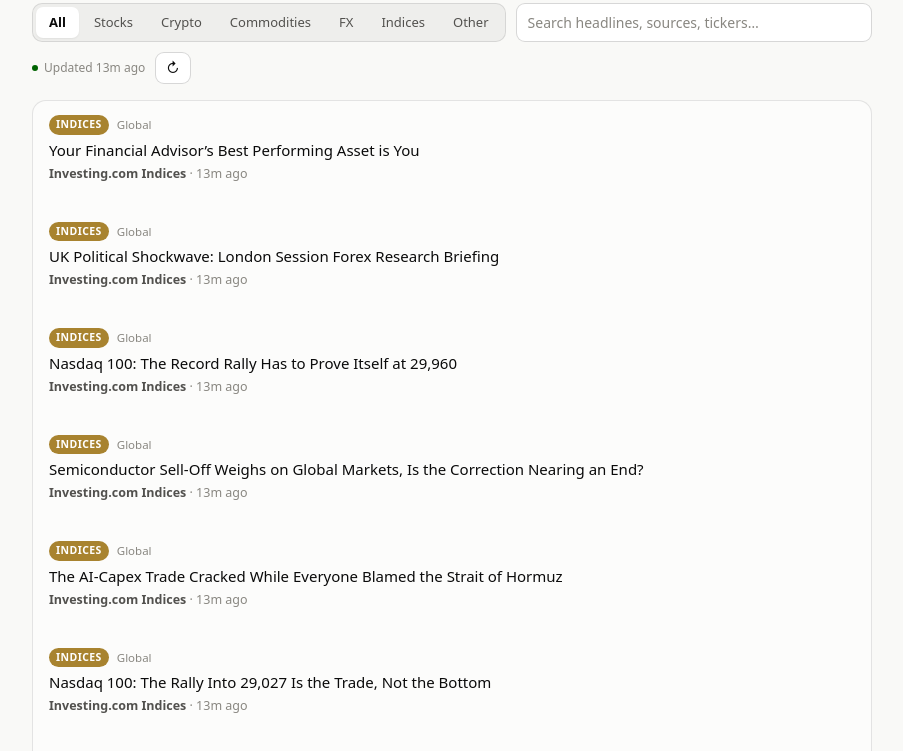
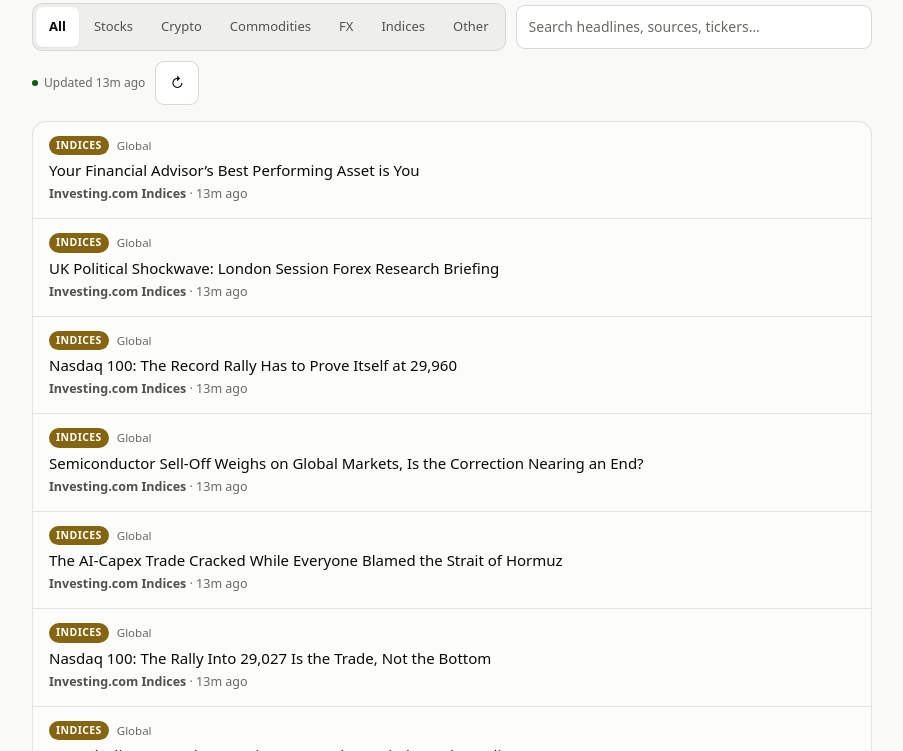
Before and after one commit to kranmal/market-pulse, a plain HTML site: page index.html in a window 1280 px wide. Shown: the part 90-841 px from the top of the page, without its empty margins (188-1091 px from the left). Drawn offline with Linux system fonts and the light colour scheme.

Commit message:
UI polish: paginate feed, WCAG contrast, 44px touch targets (#3)
Co-authored-by: Ketan Ranmal <ketanranmal@Ketans-MacBook-Air.local>
Co-authored-by: Claude Sonnet 5.5 <noreply@anthropic.com>

```diff
--- a/app.js
+++ b/app.js
@@ -11,7 +11,9 @@ const state = {
   generatedAt: null,
   cat: "all",
   q: "",
+  shown: 40,
 };
+const PAGE = 40;
 
 /* ── Theme ── */
 function effectiveDark() {
@@ -73,11 +75,15 @@ function render() {
   if (filtered.length === 0) {
     list.innerHTML = "";
     empty.hidden = false;
+    $("#more").hidden = true;
     return;
   }
   empty.hidden = true;
+  const visible = filtered.slice(0, state.shown);
+  $("#more").hidden = visible.length >= filtered.length;
+  $("#count").textContent = `Showing ${visible.length} of ${filtered.length} stories`;
 
-  list.innerHTML = filtered.map((item) => `
+  list.innerHTML = visible.map((item) => `
     <a class="item" href="${escapeHtml(item.link)}" target="_blank" rel="noopener noreferrer">
       <div class="item-top">
         <span class="badge ${escapeHtml(item.category || "stocks")}">${escapeHtml(item.category)}</span>
@@ -97,6 +103,7 @@ function setStatus(text, warn) {
 
 async function loadData() {
   setStatus("Loading…");
+  if (!state.items.length) $("#list").innerHTML = '<div class="skel"><i></i><i></i><i></i></div>'.repeat(5);
   try {
     const res = await fetch(`data/news.json?t=${Date.now()}`, { cache: "no-store" });
     if (!res.ok) throw new Error(`HTTP ${res.status}`);
@@ -116,6 +123,7 @@ $("#catSeg").addEventListener("click", (e) => {
   const btn = e.target.closest("button[data-cat]");
   if (!btn) return;
   state.cat = btn.dataset.cat;
+  state.shown = PAGE;
   $$("#catSeg button").forEach((b) => b.setAttribute("aria-pressed", String(b === btn)));
   render();
 });
@@ -127,11 +135,13 @@ $("#q").addEventListener("input", (e) => {
   const val = e.target.value;
   qTimer = setTimeout(() => {
     state.q = val.trim().toLowerCase();
+    state.shown = PAGE;
     render();
   }, 120);
 });
 
 $("#refreshBtn").addEventListener("click", loadData);
+$("#moreBtn").addEventListener("click", () => { state.shown += PAGE; render(); });
 
 loadData();
 setInterval(loadData, REFRESH_MS);
--- a/index.html
+++ b/index.html
@@ -26,19 +26,19 @@
   --raise:       #ffffff;
   --text-1:      #0b0b0b;
   --text-2:      #52514e;
-  --text-muted:  #898781;
+  --text-muted:  #6a6963;
   --border:      rgba(11,11,11,0.10);
   --border-2:    rgba(11,11,11,0.16);
   --ghost:       rgba(11,11,11,0.045);
   --up:          #006300;
   --down:        #c02929;
-  --accent:      #2a78d6;
-  --crypto:      #eda100;
-  --stocks:      #1baf7a;
-  --commodities:      #8b7a9e;
-  --fx: #3f8a82;
-  --indices: #a8832f;
-  --other: #6f7888;
+  --accent:      #1d62b8;
+  --crypto:      #9a5b00;
+  --stocks:      #0b7a55;
+  --commodities:      #6f5d86;
+  --fx: #2d6e67;
+  --indices: #85650f;
+  --other: #596273;
 }
 @media (prefers-color-scheme: dark) {
   :root:where(:not([data-theme="light"])) {
@@ -48,19 +48,19 @@
     --raise:       #212120;
     --text-1:      #ffffff;
     --text-2:      #c3c2b7;
-    --text-muted:  #898781;
+    --text-muted:  #a09e97;
     --border:      rgba(255,255,255,0.10);
     --border-2:    rgba(255,255,255,0.18);
     --ghost:       rgba(255,255,255,0.06);
     --up:          #0ca30c;
     --down:        #f07171;
     --accent:      #3987e5;
-    --crypto:      #c98500;
-    --stocks:      #199e70;
-    --commodities:      #a594ba;
-    --fx: #5fa8a0;
-    --indices: #c9a24d;
-    --other: #8f98a8;
+    --crypto:      #a86300;
+    --stocks:      #0e8560;
+    --commodities:      #7d6a96;
+    --fx: #327a72;
+    --indices: #8f6e14;
+    --other: #657087;
   }
 }
 :root[data-theme="dark"] {
@@ -70,19 +70,19 @@
   --raise:       #212120;
   --text-1:      #ffffff;
   --text-2:      #c3c2b7;
-  --text-muted:  #898781;
+  --text-muted:  #a09e97;
   --border:      rgba(255,255,255,0.10);
   --border-2:    rgba(255,255,255,0.18);
   --ghost:       rgba(255,255,255,0.06);
   --up:          #0ca30c;
   --down:        #f07171;
   --accent:      #3987e5;
-  --crypto:      #c98500;
-  --stocks:      #199e70;
-  --commodities:      #a594ba;
-  --fx: #5fa8a0;
-  --indices: #c9a24d;
-  --other: #8f98a8;
+  --crypto:      #a86300;
+  --stocks:      #0e8560;
+  --commodities:      #7d6a96;
+  --fx: #327a72;
+  --indices: #8f6e14;
+  --other: #657087;
 }
 
 * { box-sizing: border-box; }
@@ -112,14 +112,14 @@ button, input { font: inherit; color: inherit; }
 .btn {
   appearance: none; background: var(--raise); color: var(--text-1);
   border: 1px solid var(--border-2); border-radius: 9px;
-  padding: 8px 13px; font-size: 14px; cursor: pointer;
+  padding: 8px 14px; font-size: 14px; cursor: pointer; min-height: 44px;
   transition: background .12s ease, border-color .12s ease;
 }
 .btn:hover { background: var(--ghost); }
-.btn-icon { padding: 8px 10px; line-height: 1; }
+.btn-icon { padding: 8px 10px; line-height: 1; min-width: 44px; }
 .field {
   background: var(--raise); border: 1px solid var(--border-2); border-radius: 9px;
-  padding: 8px 11px; font-size: 14px; width: 100%;
+  padding: 8px 12px; font-size: 14px; width: 100%; min-height: 44px;
 }
 .field:focus-visible, .btn:focus-visible, .seg button:focus-visible { outline: 2px solid var(--accent); outline-offset: 1px; }
 ::placeholder { color: var(--text-muted); }
@@ -127,7 +127,7 @@ button, input { font: inherit; color: inherit; }
 .seg { display: inline-flex; gap: 2px; padding: 3px; background: var(--ghost); border-radius: 10px; border: 1px solid var(--border); }
 .seg button {
   appearance: none; background: none; border: 0; cursor: pointer;
-  padding: 6px 13px; border-radius: 7px; font-size: 13px; color: var(--text-2);
+  padding: 6px 13px; min-height: 40px; border-radius: 7px; font-size: 13px; color: var(--text-2); white-space: nowrap;
 }
 .seg button:hover { color: var(--text-1); }
 .seg button[aria-pressed="true"] { background: var(--raise); color: var(--text-1); font-weight: 600; box-shadow: 0 1px 2px rgba(0,0,0,.06); }
@@ -166,7 +166,21 @@ footer { margin-top: 22px; font-size: 12px; color: var(--text-muted); text-align
 a { color: var(--accent); }
 .sr-only { position: absolute; width: 1px; height: 1px; padding: 0; margin: -1px; overflow: hidden; clip: rect(0 0 0 0); white-space: nowrap; border: 0; }
 
+.item { transition: background .12s ease; }
+.item:focus-visible { outline: 2px solid var(--accent); outline-offset: -2px; border-radius: 14px; }
+.item + .item { border-top: 1px solid var(--border); }
+.list { gap: 0; }
+.item:first-child { border-radius: 14px 14px 0 0; }
+.more { display: flex; flex-direction: column; align-items: center; gap: 6px; padding: 18px; border-top: 1px solid var(--border); font-size: 12.5px; color: var(--text-muted); }
+.more[hidden] { display: none; }
+.skel { padding: 14px 16px; border-top: 1px solid var(--border); }
+.skel i { display: block; height: 11px; border-radius: 6px; background: var(--ghost); margin: 8px 0; animation: pulse 1.4s ease-in-out infinite; }
+.skel i:nth-child(1) { width: 22%; } .skel i:nth-child(2) { width: 88%; height: 14px; } .skel i:nth-child(3) { width: 40%; }
+@keyframes pulse { 50% { opacity: .45; } }
+@media (prefers-reduced-motion: reduce) { .skel i { animation: none; } * { transition: none !important; } }
 @media (max-width: 640px) {
+  .seg { max-width: 100%; overflow-x: auto; scrollbar-width: none; }
+  .seg::-webkit-scrollbar { display: none; }
   .wrap { padding: 18px 14px 48px; }
   .filters .search-wrap { flex: 1 1 100%; order: 3; }
   .status-wrap { margin-left: auto; }
@@ -209,6 +223,7 @@ a { color: var(--accent); }
 
   <section class="card" aria-label="News feed">
     <div class="list" id="list"></div>
+    <div class="more" id="more" hidden><span id="count"></span><button class="btn" id="moreBtn" type="button">Show more stories</button></div>
     <div class="empty" id="empty" hidden>No stories match your filters.</div>
   </section>
 
```
